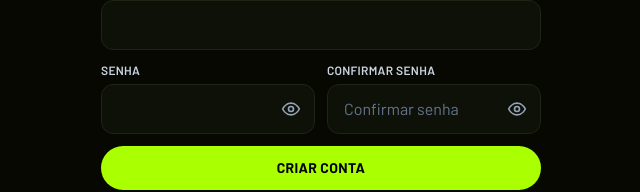
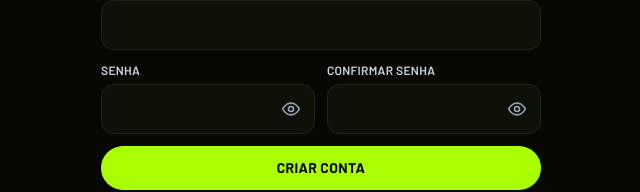
Before and after one commit to marcellromann/socialcar, a Next.js app in the folder socialcar/: page /cadastro in a window 1280 px wide. Shown: the part 298-490 px from the top of the page, without its empty margins (319-959 px from the left). Built offline with nearby package versions, Linux system fonts and the light colour scheme; no server answers; a web font is replaced by a local one.

Commit message:
fix: remove placeholder do campo confirmar senha

```diff
--- a/socialcar/app/cadastro/page.js
+++ b/socialcar/app/cadastro/page.js
@@ -134,7 +134,7 @@ export default function CadastroPage() {
             </div>
             <div>
               <label className="label" htmlFor="confirm">Confirmar senha</label>
-              <PasswordInput id="confirm" required minLength={6} placeholder="Confirmar senha"
+              <PasswordInput id="confirm" required minLength={6}
                 value={form.confirm} onChange={update('confirm')} />
             </div>
           </div>
```
